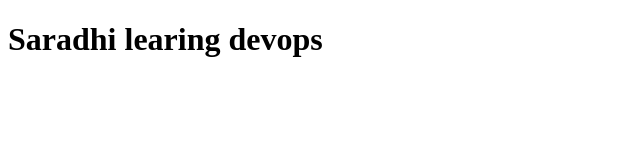
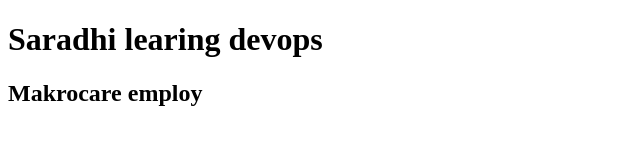
Before and after one commit to lazaressatya/learning, a plain HTML site: page index.html in a window 1280 px wide. Shown: the whole page, without its empty margins (0-640 px from the left). Drawn offline with Linux system fonts and the light colour scheme.

Commit message:
Update index.html
adding someting

```diff
--- a/index.html
+++ b/index.html
@@ -7,5 +7,6 @@
 </head>
 <body>
     <h1>Saradhi learing devops</h1>
+    <h2>Makrocare employ</h2>
 </body>
 </html>
```
